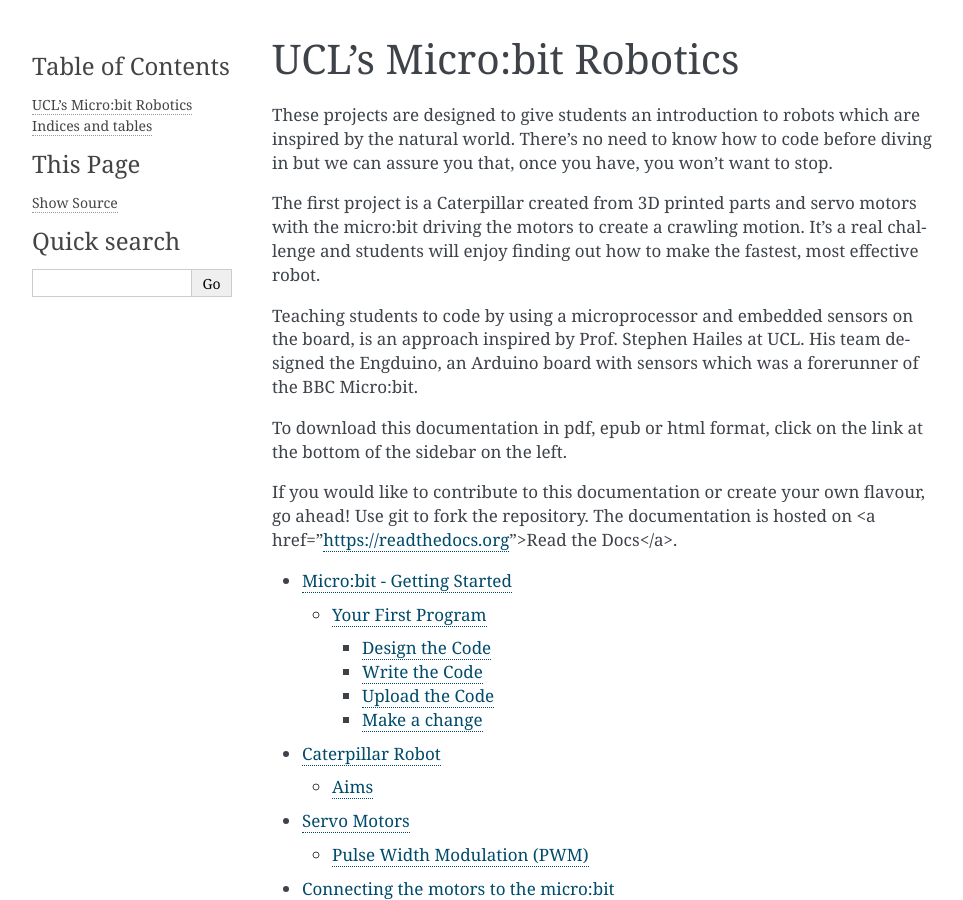
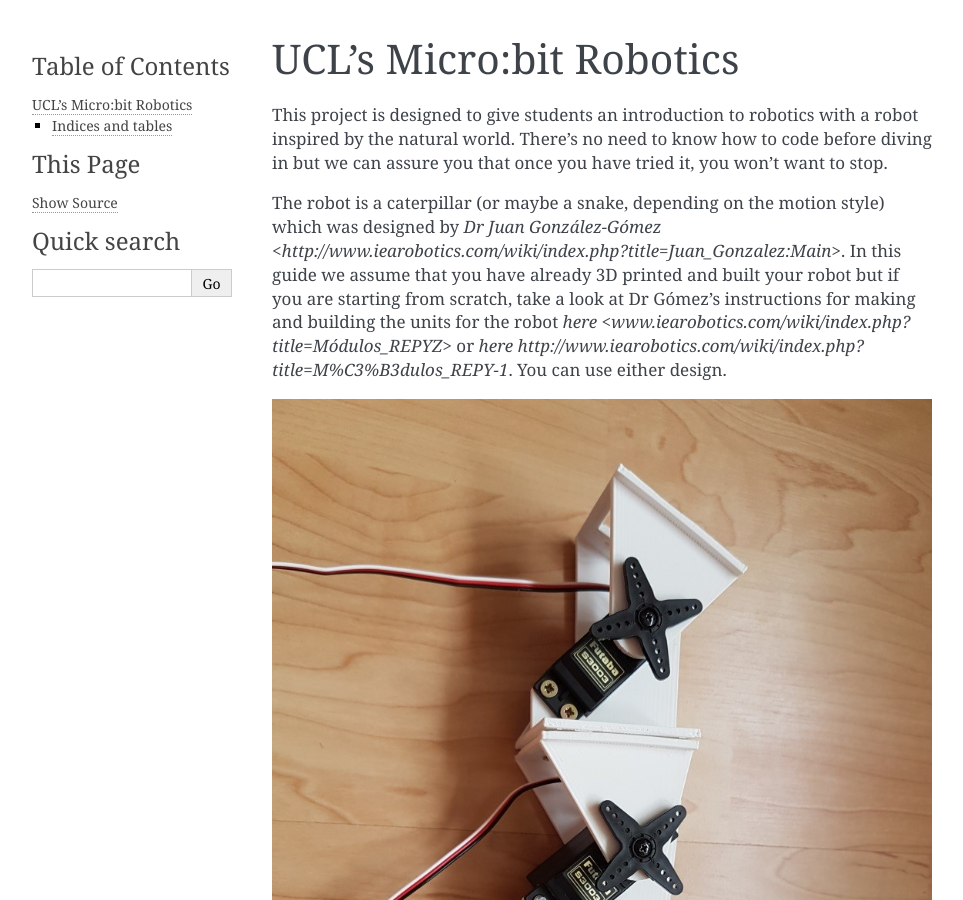
Before and after one commit to rharbird/ucl-microbit-robotics-readthedocs, a Sphinx documentation site: the page built from source/index.rst, in a window 1280 px wide and 900 px high. Shown: the whole window, without its empty margins (148-1111 px from the left). Built offline with Sphinx 7.4.7, drawn with Linux system fonts in a browser that asks for light colours; pages that are not in the unit, such as notebooks, are missing from menus; some of the changed text lies outside the part shown.

Commit message:
Update front page

```diff
--- a/source/connections.rst
+++ b/source/connections.rst
@@ -3,10 +3,9 @@
 **************************************
 Although the micro:bit can drive up to 3 servo motors, we have decided to use a second board to connect the MicroBit to the servos, for two reasons:
 
-*	The micro:bit works on a 3.3V circuit, and the servos work on a circuit of
-about 5V. This means that we can’t just connect the two together anyway.
+*	The micro:bit works on a 3.3V circuit, and the servos work on a circuit of about 5V. This means that we can’t just connect the two together anyway.
 
-*	We can connect up to 16 servos to the MicroBit using an interface board – we could make a very long snake or caterpillar.
+*	We can connect up to 16 servos to the micro:bit using an interface board – we could make a very long snake or caterpillar.
 
 .. image:: pictures/microbit_breakout_pwm.jpg
 *High level view of the micro:bit, breakout board and PWM board*
--- a/source/index.rst
+++ b/source/index.rst
@@ -4,18 +4,18 @@
    contain the root `toctree` directive.
 
 
+========================
 UCL's Micro:bit Robotics
 ========================
 
-These projects are designed to give students an introduction to robots which are inspired by the natural world. There's no need to know how to code before diving in but we can assure you that, once you have, you won't want to stop.
+This project is designed to give students an introduction to robotics with a robot inspired by the natural world. There's no need to know how to code before diving in but we can assure you that once you have tried it, you won't want to stop.
 
-The first project is a Caterpillar created from 3D printed parts and servo motors with the micro:bit driving the motors to create a crawling motion. It's a real challenge and students will enjoy finding out how to make the fastest, most effective robot.
+The robot is a caterpillar (or maybe a snake, depending on the motion style) which was designed by `Dr Juan González-Gómez <http://www.iearobotics.com/wiki/index.php?title=Juan_Gonzalez:Main>`. In this guide we assume that you have already 3D printed and built your robot but if you are starting from scratch, take a look at Dr Gómez's instructions for making and building the units for the robot `here <www.iearobotics.com/wiki/index.php?title=Módulos_REPYZ>` or `here http://www.iearobotics.com/wiki/index.php?title=M%C3%B3dulos_REPY-1`. You can use either design.
 
-Teaching students to code by using a microprocessor and embedded sensors on the board, is an approach inspired by Prof. Stephen Hailes at UCL. His team designed the Engduino, an Arduino board with sensors which was a forerunner of the BBC Micro:bit.
+.. image:: pictures/caterpillar.jpg
 
-To download this documentation in pdf, epub or html format, click on the link at the bottom of the sidebar on the left.
 
-If you would like to contribute to this documentation or create your own flavour, go ahead! Use git to fork the repository. The documentation is hosted on <a href="https://readthedocs.org">Read the Docs</a>.
+
 
 .. toctree::
    :maxdepth:1
@@ -37,3 +37,8 @@
 * :ref:`genindex`
 * :ref:`modindex`
 * :ref:`search`
+
+
+To download this documentation in pdf, epub or html format, click on the link at the bottom of the sidebar on the left.
+
+If you would like to contribute to the documentation or create your own flavour, go ahead! Use git to fork the repository. The documentation is hosted on `ReadTheDocs <https://readthedocs.org>`.
```
Also changed, not shown: source/pictures/caterpillar.jpg (added).
